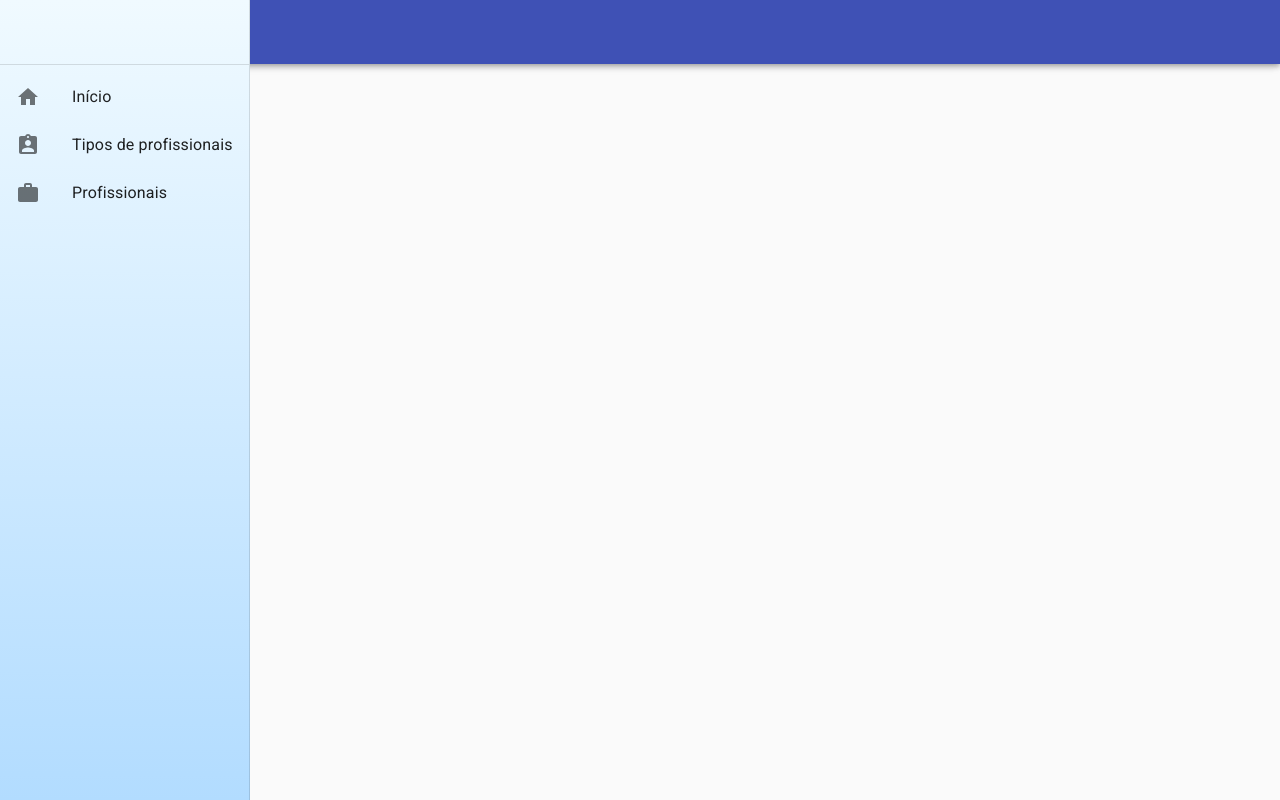
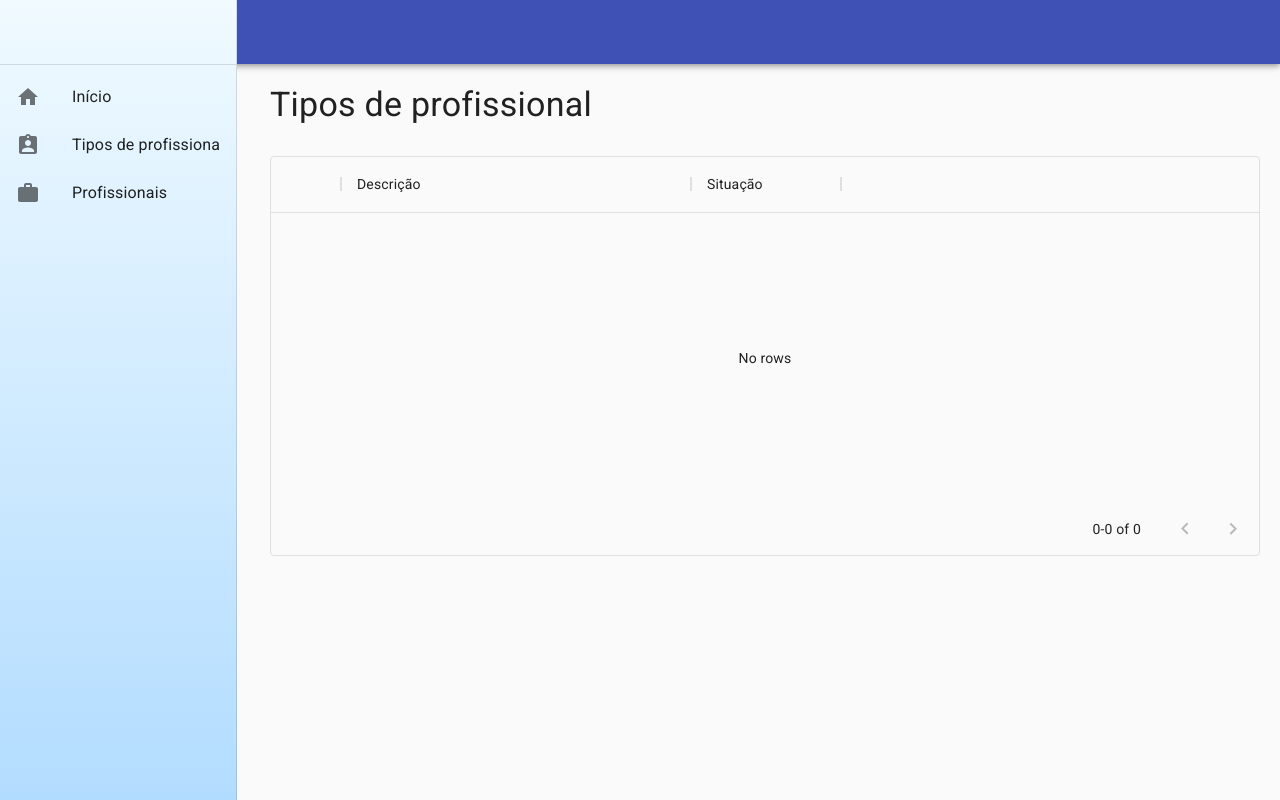
Before and after one commit to nicolas-costa/maxxidata-test-front, a React (Create React App) app: page /tipos-de-profissional in a window 1280 px wide. Built offline with nearby package versions, Linux system fonts and the light colour scheme.

Commit message:
Ajustes no componente Table. Adicionado Table na tela de tipos de profissionais.

```diff
--- a/package.json
+++ b/package.json
@@ -4,6 +4,7 @@
   "private": true,
   "dependencies": {
     "@material-ui/core": "^4.11.3",
+    "@material-ui/data-grid": "^4.0.0-alpha.22",
     "@material-ui/icons": "^4.11.2",
     "@testing-library/jest-dom": "^5.11.4",
     "@testing-library/react": "^11.1.0",
--- a/src/components/molecules/SideMenu/index.js
+++ b/src/components/molecules/SideMenu/index.js
@@ -1,4 +1,4 @@
-import React from 'react';
+import React from "react";
 import {
   Drawer,
   List,
@@ -6,16 +6,11 @@ import {
   ListItemText,
   ListItemIcon,
   Divider,
-    Hidden
-} from '@material-ui/core';
-import {Link} from 'react-router-dom';
-import {
-    Work,
-    AssignmentInd,
-    Home
-} from '@material-ui/icons';
-import styles from './styles';
-
+  Hidden,
+} from "@material-ui/core";
+import { Link } from "react-router-dom";
+import { Work, AssignmentInd, Home } from "@material-ui/icons";
+import styles from "./styles";
 
 const SideMenu = (props) => {
   const classes = styles();
@@ -23,32 +18,27 @@ const SideMenu = (props) => {
 
   const items = [
     {
-            name: 'Início',
-            url: '/',
-            icon: <Home/>
+      name: "Início",
+      url: "/",
+      icon: <Home />,
     },
     {
-            name: 'Tipos de profissionais',
-            url: '/tipo-de-profissionais',
-            icon: <AssignmentInd/>
+      name: "Tipos de profissiona",
+      url: "/tipos-de-profissional",
+      icon: <AssignmentInd />,
     },
     {
-            name: 'Profissionais',
-            url: 'profissionais',
-            icon: <Work/>
+      name: "Profissionais",
+      url: "profissionais",
+      icon: <Work />,
     },
     // You can add more items by passing an array of objects like these above
-        ...(props.items ? props.items && Array.isArray(props.items) : [])
-    ]
-
+    ...(props.items ? props.items && Array.isArray(props.items) : []),
+  ];
 
   const renderIcon = (icon) => {
-        if(icon) {
-            return (
-                <ListItemIcon>
-                    {icon}
-                </ListItemIcon>
-            )
+    if (icon) {
+      return <ListItemIcon>{icon}</ListItemIcon>;
     }
   };
 
@@ -62,7 +52,8 @@ const SideMenu = (props) => {
             <ListItem button to={item.url} component={Link} key={index}>
               {renderIcon(item.icon)}
               <ListItemText primary={item.name} />
-                        </ListItem>))}
+            </ListItem>
+          ))}
         </List>
       </>
     );
@@ -77,26 +68,28 @@ const SideMenu = (props) => {
           classes={{
             paper: classes.paper,
           }}
-                    variant={'permanent'}
-                    anchor={"left"}>
+          variant={"permanent"}
+          anchor={"left"}
+        >
           {renderList()}
         </Drawer>
       </Hidden>
       <Hidden smUp implementation="css">
         <Drawer
           className={classes.sidebar}
-                    variant={'temporary'}
+          variant={"temporary"}
           open={open}
           classes={{
             paper: classes.paper,
           }}
           onClose={toggle}
-                    anchor={"left"}>
+          anchor={"left"}
+        >
           {renderList()}
         </Drawer>
       </Hidden>
     </nav>
   );
-}
+};
 
 export default SideMenu;
--- /dev/null
+++ b/src/components/molecules/Table/index.js
@@ -0,0 +1,23 @@
+import React, { Component } from "react";
+import { DataGrid } from "@material-ui/data-grid";
+
+export default class Table extends Component {
+  constructor() {
+    super();
+  }
+
+  state = {
+    rows: [],
+  };
+
+  render() {
+    const { columns } = this.props;
+    const { rows } = this.state;
+
+    return (
+      <div style={{ height: 400, width: "100%", marginTop: 30 }}>
+        <DataGrid rows={rows} columns={columns} pageSize={5} />
+      </div>
+    );
+  }
+}
--- a/src/pages/professionalType/index.js
+++ b/src/pages/professionalType/index.js
@@ -1,11 +1,20 @@
-import React from 'react'
-
+import React from "react";
+import { Typography } from "@material-ui/core";
+import Table from "../../components/molecules/Table";
 
 const ProfessionalType = (props) => {
+  const columns = [
+    { field: "id", headerName: "Id", width: 70 },
+    { field: "descricao", headerName: "Descrição", width: 350 },
+    { field: "situacao", headerName: "Situação", width: 150 },
+  ];
 
-    return (
-      <h1>Tipos de profissional</h1>
-    );
+  return (
+    <div>
+      <Typography variant="h4">Tipos de profissional</Typography>
+      <Table columns={columns} />
+    </div>
+  );
 };
 
 export default ProfessionalType;
--- a/src/routes/index.js
+++ b/src/routes/index.js
@@ -4,14 +4,13 @@ import Professional from "../pages/professional";
 import ProfessionalType from "../pages/professionalType";
 
 const Routes = () => {
-
-    return (
-        <Switch>
-            <Route exact path='/' component={Home}/>
-            <Route path='/profissionais' component={Professional}/>
-            <Route path='/tipo-de-profissionais' component={ProfessionalType}/>
-        </Switch>
-    );
-}
+  return (
+    <Switch>
+      <Route exact path="/" component={Home} />
+      <Route path="/profissionais" component={Professional} />
+      <Route path="/tipos-de-profissional" component={ProfessionalType} />
+    </Switch>
+  );
+};
 
 export default Routes;
```
Also changed, not shown: 2 other files (tests, documents, lock files or other folders). Lines whose indentation alone changed are shown as unchanged.
